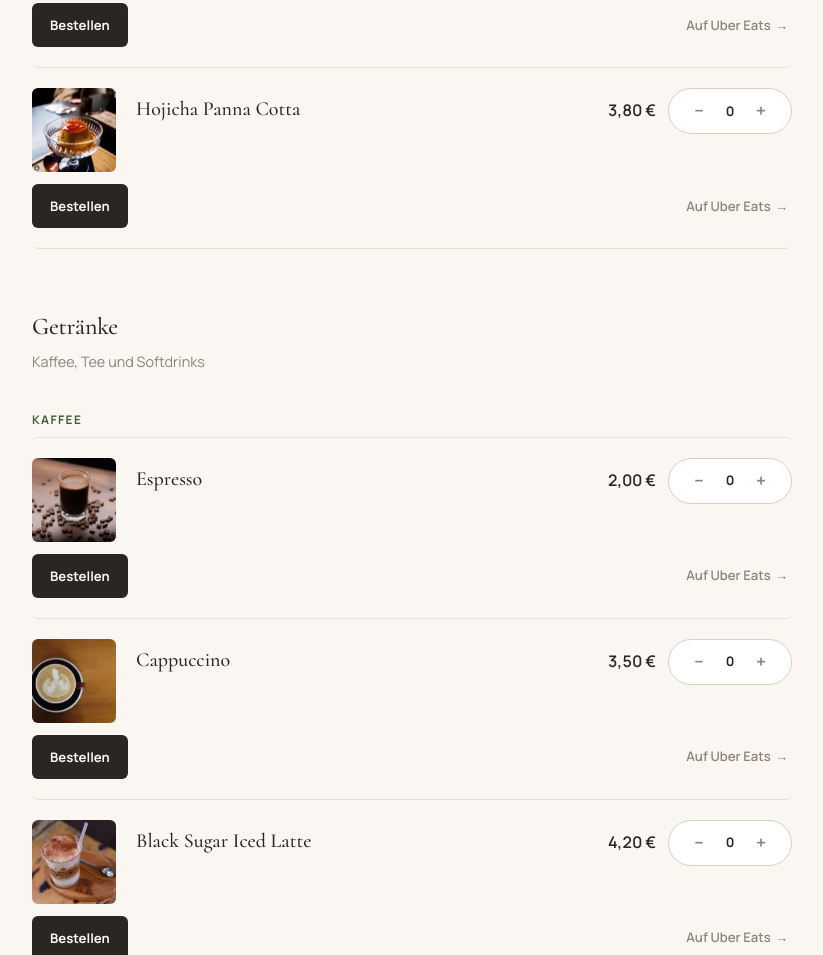
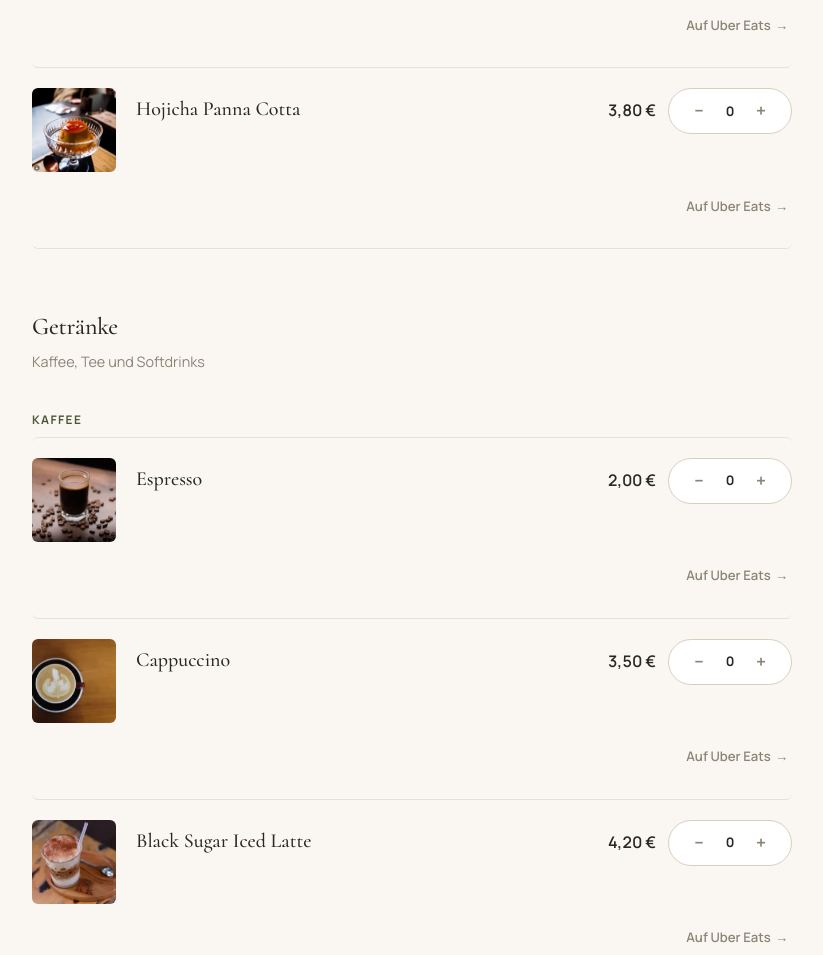
Before and after one commit to mohamedkourouma7645-svg/raum-cafe-demo, a plain HTML site: page menu.html in a window 1280 px wide. Shown: the part 1845-2800 px from the top of the page, without its empty margins (228-1051 px from the left). Drawn offline with Linux system fonts and the light colour scheme.

Commit message:
Retire le bouton "Bestellen" sur les 19 plats de menu.html — le site ne propose plus la commande en ligne, seulement le lien vers Uber Eats. Sélecteurs de taille et compteur -/0/+ inchangés (celui-ci reste visible mais n'a plus d'effet, aucun mécanisme ne consomme sa valeur). Bump du CACHE_VERSION du service worker pour que les visiteurs déjà passés sur le site voient bien la page à jour.
Co-Authored-By: Claude Sonnet 5 <noreply@anthropic.com>
Claude-Session: https://claude.ai/code/session_01ABGSDfUpVQUStYhwmf7bAn

```diff
--- a/menu.html
+++ b/menu.html
@@ -97,7 +97,6 @@
           </div>
           <div class="order-menu" data-dish-name="Kaisen Don">
             <div class="dish-order-row">
-              <button type="button" class="dish-add-btn">Bestellen</button>
               <a class="dish-delivery-link" href="https://www.ubereats.com/de" target="_blank" rel="noopener">Auf Uber Eats</a>
             </div>
             <p class="order-added" role="status"></p>
@@ -118,7 +117,6 @@
           </div>
           <div class="order-menu" data-dish-name="Roastbeef Don">
             <div class="dish-order-row">
-              <button type="button" class="dish-add-btn">Bestellen</button>
               <a class="dish-delivery-link" href="https://www.ubereats.com/de" target="_blank" rel="noopener">Auf Uber Eats</a>
             </div>
             <p class="order-added" role="status"></p>
@@ -139,7 +137,6 @@
           </div>
           <div class="order-menu" data-dish-name="Mapo Tofu Don">
             <div class="dish-order-row">
-              <button type="button" class="dish-add-btn">Bestellen</button>
               <a class="dish-delivery-link" href="https://www.ubereats.com/de" target="_blank" rel="noopener">Auf Uber Eats</a>
             </div>
             <p class="order-added" role="status"></p>
@@ -160,7 +157,6 @@
           </div>
           <div class="order-menu" data-dish-name="Cheese Gyūdon">
             <div class="dish-order-row">
-              <button type="button" class="dish-add-btn">Bestellen</button>
               <a class="dish-delivery-link" href="https://www.ubereats.com/de" target="_blank" rel="noopener">Auf Uber Eats</a>
             </div>
             <p class="order-added" role="status"></p>
@@ -184,7 +180,6 @@
           </div>
           <div class="order-menu" data-dish-name="Matcha Cheesecake">
             <div class="dish-order-row">
-              <button type="button" class="dish-add-btn">Bestellen</button>
               <a class="dish-delivery-link" href="https://www.ubereats.com/de" target="_blank" rel="noopener">Auf Uber Eats</a>
             </div>
             <p class="order-added" role="status"></p>
@@ -204,7 +199,6 @@
           </div>
           <div class="order-menu" data-dish-name="Tofu Pudding">
             <div class="dish-order-row">
-              <button type="button" class="dish-add-btn">Bestellen</button>
               <a class="dish-delivery-link" href="https://www.ubereats.com/de" target="_blank" rel="noopener">Auf Uber Eats</a>
             </div>
             <p class="order-added" role="status"></p>
@@ -224,7 +218,6 @@
           </div>
           <div class="order-menu" data-dish-name="Hojicha Panna Cotta">
             <div class="dish-order-row">
-              <button type="button" class="dish-add-btn">Bestellen</button>
               <a class="dish-delivery-link" href="https://www.ubereats.com/de" target="_blank" rel="noopener">Auf Uber Eats</a>
             </div>
             <p class="order-added" role="status"></p>
@@ -249,7 +242,6 @@
           </div>
           <div class="order-menu" data-dish-name="Espresso">
             <div class="dish-order-row">
-              <button type="button" class="dish-add-btn">Bestellen</button>
               <a class="dish-delivery-link" href="https://www.ubereats.com/de" target="_blank" rel="noopener">Auf Uber Eats</a>
             </div>
             <p class="order-added" role="status"></p>
@@ -269,7 +261,6 @@
           </div>
           <div class="order-menu" data-dish-name="Cappuccino">
             <div class="dish-order-row">
-              <button type="button" class="dish-add-btn">Bestellen</button>
               <a class="dish-delivery-link" href="https://www.ubereats.com/de" target="_blank" rel="noopener">Auf Uber Eats</a>
             </div>
             <p class="order-added" role="status"></p>
@@ -289,7 +280,6 @@
           </div>
           <div class="order-menu" data-dish-name="Black Sugar Iced Latte">
             <div class="dish-order-row">
-              <button type="button" class="dish-add-btn">Bestellen</button>
               <a class="dish-delivery-link" href="https://www.ubereats.com/de" target="_blank" rel="noopener">Auf Uber Eats</a>
             </div>
             <p class="order-added" role="status"></p>
@@ -309,7 +299,6 @@
           </div>
           <div class="order-menu" data-dish-name="Matcha Latte">
             <div class="dish-order-row">
-              <button type="button" class="dish-add-btn">Bestellen</button>
               <a class="dish-delivery-link" href="https://www.ubereats.com/de" target="_blank" rel="noopener">Auf Uber Eats</a>
             </div>
             <p class="order-added" role="status"></p>
@@ -329,7 +318,6 @@
           </div>
           <div class="order-menu" data-dish-name="Matcha Iced Latte">
             <div class="dish-order-row">
-              <button type="button" class="dish-add-btn">Bestellen</button>
               <a class="dish-delivery-link" href="https://www.ubereats.com/de" target="_blank" rel="noopener">Auf Uber Eats</a>
             </div>
             <p class="order-added" role="status"></p>
@@ -349,7 +337,6 @@
           </div>
           <div class="order-menu" data-dish-name="Handbrew">
             <div class="dish-order-row">
-              <button type="button" class="dish-add-btn">Bestellen</button>
               <a class="dish-delivery-link" href="https://www.ubereats.com/de" target="_blank" rel="noopener">Auf Uber Eats</a>
             </div>
             <p class="order-added" role="status"></p>
@@ -370,7 +357,6 @@
           </div>
           <div class="order-menu" data-dish-name="Green Tea">
             <div class="dish-order-row">
-              <button type="button" class="dish-add-btn">Bestellen</button>
               <a class="dish-delivery-link" href="https://www.ubereats.com/de" target="_blank" rel="noopener">Auf Uber Eats</a>
             </div>
             <p class="order-added" role="status"></p>
@@ -393,7 +379,6 @@
           </div>
           <div class="order-menu" data-dish-name="Hoji Tea">
             <div class="dish-order-row">
-              <button type="button" class="dish-add-btn">Bestellen</button>
               <a class="dish-delivery-link" href="https://www.ubereats.com/de" target="_blank" rel="noopener">Auf Uber Eats</a>
             </div>
             <p class="order-added" role="status"></p>
@@ -413,7 +398,6 @@
           </div>
           <div class="order-menu" data-dish-name="Yuzuka">
             <div class="dish-order-row">
-              <button type="button" class="dish-add-btn">Bestellen</button>
               <a class="dish-delivery-link" href="https://www.ubereats.com/de" target="_blank" rel="noopener">Auf Uber Eats</a>
             </div>
             <p class="order-added" role="status"></p>
@@ -434,7 +418,6 @@
           </div>
           <div class="order-menu" data-dish-name="Sinalco Cola">
             <div class="dish-order-row">
-              <button type="button" class="dish-add-btn">Bestellen</button>
               <a class="dish-delivery-link" href="https://www.ubereats.com/de" target="_blank" rel="noopener">Auf Uber Eats</a>
             </div>
             <p class="order-added" role="status"></p>
@@ -454,7 +437,6 @@
           </div>
           <div class="order-menu" data-dish-name="Apfelschorle">
             <div class="dish-order-row">
-              <button type="button" class="dish-add-btn">Bestellen</button>
               <a class="dish-delivery-link" href="https://www.ubereats.com/de" target="_blank" rel="noopener">Auf Uber Eats</a>
             </div>
             <p class="order-added" role="status"></p>
@@ -474,7 +456,6 @@
           </div>
           <div class="order-menu" data-dish-name="Wasser">
             <div class="dish-order-row">
-              <button type="button" class="dish-add-btn">Bestellen</button>
               <a class="dish-delivery-link" href="https://www.ubereats.com/de" target="_blank" rel="noopener">Auf Uber Eats</a>
             </div>
             <p class="order-added" role="status"></p>
--- a/sw.js
+++ b/sw.js
@@ -2,7 +2,7 @@
 // Stratégie : "cache d'abord" pour tout ce qui vient du même site (pages, CSS, JS, images).
 // Les polices Google restent gérées par le cache HTTP normal du navigateur.
 
-const CACHE_VERSION = 'raum-v1';
+const CACHE_VERSION = 'raum-v2';
 const CORE_ASSETS = [
   'index.html',
   'menu.html',
```
